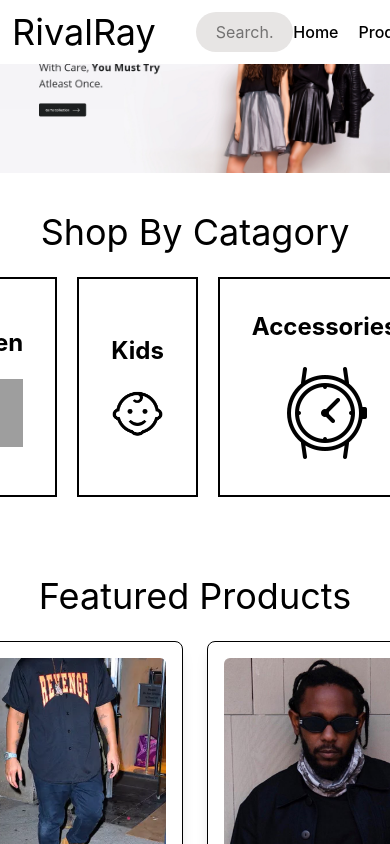
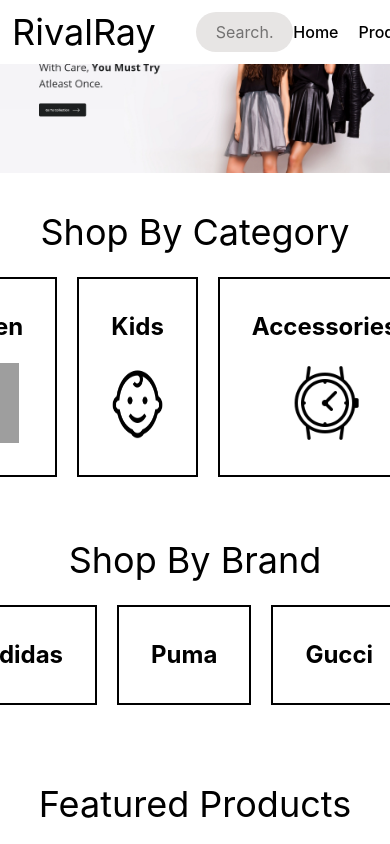
Before and after one commit to Shahriar-Sohan/BasicEcommerceWeb, a React (Vite) app in the folder client/: page / in a window 390 px wide. Shown: the top 844 px of the page. Built offline with nearby package versions, Linux system fonts and the light colour scheme; grey boxes are pictures that could not be loaded.

Commit message:
Product page completed

```diff
--- a/client/src/component/Navbar.jsx
+++ b/client/src/component/Navbar.jsx
@@ -12,7 +12,7 @@
 
 
     return (
-        <nav className='flex flex-row justify-between items-center w-full p-3 bg-white fixed' >
+        <nav className='flex flex-row justify-between items-center w-full p-3 bg-white fixed z-10' >
             <div className='flex flex-row gap-10' >
             <h2 className='text-black text-4xl' >RivalRay</h2>
                 <input className='text-black bg-stone-200 px-5 rounded-4xl w-[25vw]' type='text' placeholder='Search...' />
--- a/client/src/index.css
+++ b/client/src/index.css
@@ -45,9 +45,9 @@
   font-size: 1em;
   font-weight: 500;
   font-family: inherit;
-  background-color: #1a1a1a;
   cursor: pointer;
   transition: border-color 0.25s;
+  background-color: #F0EAD6;
 }
 button:hover {
   border-color: #646cff;
--- a/client/src/pages/Home/Section.jsx
+++ b/client/src/pages/Home/Section.jsx
@@ -4,39 +4,54 @@
 import kids from '../../assets/kid.png';
 import shoe from '../../assets/shoe.png';
 
+export const brands = [
+    { title: 'Nike' },
+    { title: 'Adidas' },
+    { title: 'Puma' },
+    { title: 'Gucci' },
+    { title: 'Reebok' }
+];
 
-const categories = [
+export const categories = [
     { title: 'Men', image: men, altText: 'Men' },
     { title: 'Women', image: women, altText: 'Women' },
     { title: 'Kids', image: kids, altText: 'Kids' },
     { title: 'Accessories', image: accessories, altText: 'Accessories' },
-    { title: 'Footwear', image: shoe, altText: 'Footwear' },
-]
+    { title: 'Footwear', image: shoe, altText: 'Footwear' }
+];
 
 
 function Section() {
     return (
         <div className="flex flex-col justify-center items-center w-full my-10 gap-6">
+            <h1 className="text-black text-4xl">Shop By Category</h1>
 
-            <h1 className="text-black text-4xl " >Shop By Catagory</h1>
-
-            <div className='flex flex-row gap-5' >
-
-                {categories.map(catagory => (
-                    <div className='flex flex-col items-center justify-center
-                     gap-5 border-solid border-2 p-8 border-black '
-                     key={catagory.title} >
-
-                        <h2 className='text-2xl font-bold'>{catagory.title}</h2>
-                        <img src={catagory.image} alt={catagory.altText} />
-
+            <div className="flex flex-row gap-5">
+                {categories.map((category) => (
+                    <div
+                        className="flex flex-col items-center justify-center gap-5 border-solid border-2 p-8 border-black"
+                        key={category.title}
+                    >
+                        <h2 className="text-2xl font-bold">{category.title}</h2>
+                        <img src={category.image} alt={category.altText} className="w-20 h-20" />
                     </div>
                 ))}
-
             </div>
 
+            <h1 className="text-black text-4xl mt-10">Shop By Brand</h1>
+
+            <div className="flex flex-row gap-5">
+                {brands.map((brand) => (
+                    <div
+                        className="flex flex-col items-center justify-center gap-5 border-solid border-2 p-8 border-black"
+                        key={brand.title}
+                    >
+                        <h2 className="text-2xl font-bold">{brand.title}</h2>
+                    </div>
+                ))}
+            </div>
         </div>
-    )
+    );
 }
 
-export default Section
+export default Section;
--- /dev/null
+++ b/client/src/pages/Products/AllProducts.jsx
@@ -0,0 +1,106 @@
+import diddy from '../../assets/mockups/Diddy.jpg'
+import drake from '../../assets/mockups/drake.webp'
+import kendrickLamar from '../../assets/mockups/kendrickLamar.jpg'
+import randm from '../../assets/mockups/randm.webp'
+
+const products = [
+    {
+        id: 1,
+        title: "Diddy T-Shirt",
+        price: 49.99,
+        category: "Clothing",
+        gender: "Unisex",
+        brand: "Sean John",
+        image: diddy,
+    },
+    {
+        id: 2,
+        title: "Drake Hoodie",
+        price: 79.99,
+        category: "Clothing",
+        gender: "Male",
+        brand: "OVO",
+        image: drake,
+    },
+    {
+        id: 3,
+        title: "Kendrick Lamar Vinyl",
+        price: 29.99,
+        category: "Music",
+        gender: "Unisex",
+        brand: "Top Dawg",
+        image: kendrickLamar,
+    },
+    {
+        id: 4,
+        title: "R&M Sneakers",
+        price: 129.99,
+        category: "Shoes",
+        gender: "Female",
+        brand: "Rick & Morty",
+        image: randm,
+    },
+    {
+        id: 5,
+        title: "Running Shoes",
+        price: 119.99,
+        category: "Shoes",
+        image: "/placeholder.svg?height=400&width=400",
+    },
+    {
+        id: 6,
+        title: "Wool Sweater",
+        price: 89.99,
+        category: "Clothing",
+        image: "/placeholder.svg?height=400&width=400",
+    },
+    {
+        id: 7,
+        title: "Canvas Tote Bag",
+        price: 39.99,
+        category: "Accessories",
+        image: "/placeholder.svg?height=400&width=400",
+    },
+    {
+        id: 8,
+        title: "Slim Fit Jeans",
+        price: 79.99,
+        category: "Clothing",
+        image: "/placeholder.svg?height=400&width=400",
+    },
+];
+
+export default function AllProducts() {
+    return (
+        <div className="ml-[16.67%] mt-15 flex-1 px-4 py-8">
+            <div className="grid grid-cols-1 gap-6 sm:grid-cols-2 lg:grid-cols-3 xl:grid-cols-4">
+                {products.map((product) => (
+                    <div
+                        key={product.id}
+                        className="cursor-pointer group relative overflow-hidden rounded-lg border bg-white shadow-sm transition-all hover:shadow-md"
+                    >
+                        <div className="aspect-square overflow-hidden">
+                            <img
+                                src={product.image }
+                                alt={product.title}
+                                className="h-full w-full object-cover transition-transform duration-300 group-hover:scale-105"
+                            />
+                        </div>
+                        <div className="p-4">
+                            <p className="text-sm text-gray-500">{product.category}</p>
+                            <h3 className="mt-1 text-lg font-medium text-gray-900">
+                                {product.title}
+                            </h3>
+                            <p className="mt-2 text-xl font-semibold text-gray-900">
+                                ${product.price.toFixed(2)}
+                            </p>
+                            <button className="mt-4 w-full rounded-md bg-black px-4 py-2 text-sm font-medium text-white hover:bg-black/90 focus:outline-none focus:ring-2 focus:ring-black/25">
+                                Add to Cart
+                            </button>
+                        </div>
+                    </div>
+                ))}
+            </div>
+        </div>
+    )
+}
--- a/client/src/pages/Products/Products.jsx
+++ b/client/src/pages/Products/Products.jsx
@@ -1,9 +1,19 @@
+import Navbar from "@/component/Navbar"
+import SideBar from "./sideBar"
+import AllProducts from "./AllProducts"
 
 
 
-function Products(){
-    return(
-        <div></div>
+function Products() {
+    return (
+        <div>
+            <Navbar />
+            <div className="flex flex-row" >
+                <SideBar/>
+                <AllProducts/>
+            </div>
+
+        </div>
     )
 }
 
--- /dev/null
+++ b/client/src/pages/Products/SideBar.jsx
@@ -0,0 +1,49 @@
+import { categories, brands } from "../Home/Section";
+
+function SideBar() {
+    return (
+        <div className="h-screen flex flex-col w-1/6 fixed mt-15 p-10 gap-6 z-5 ">
+            <h1 className="text-lg font-bold mb-2 border-b pb-2 w-full text-center">
+                Filter
+            </h1>
+
+            <div className="w-full">
+                <h2 className="font-semibold mb-2">Category</h2>
+                <ul className="flex flex-col gap-2">
+                    {categories.map((category) => (
+                        <li key={category.title} className="flex items-center gap-2 cursor-pointer">
+                            <input
+                                className="cursor-pointer w-5 h-5 border-2 border-black accent-black"
+                                type="checkbox"
+                                id={category.title}
+                            />
+                            <label htmlFor={category.title} className="cursor-pointer">
+                                {category.title}
+                            </label>
+                        </li>
+                    ))}
+                </ul>
+            </div>
+
+            <div className="w-full">
+                <h2 className="font-semibold mb-2 mt-4">Brand</h2>
+                <ul className="flex flex-col gap-2">
+                    {brands.map((brand) => (
+                        <li key={brand.title} className="flex items-center gap-2 cursor-pointer">
+                            <input
+                                className="cursor-pointer w-5 h-5 border-2 border-black accent-black"
+                                type="checkbox"
+                                id={brand.title}
+                            />
+                            <label htmlFor={brand.title} className="cursor-pointer">
+                                {brand.title}
+                            </label>
+                        </li>
+                    ))}
+                </ul>
+            </div>
+        </div>
+    );
+}
+
+export default SideBar;
```
